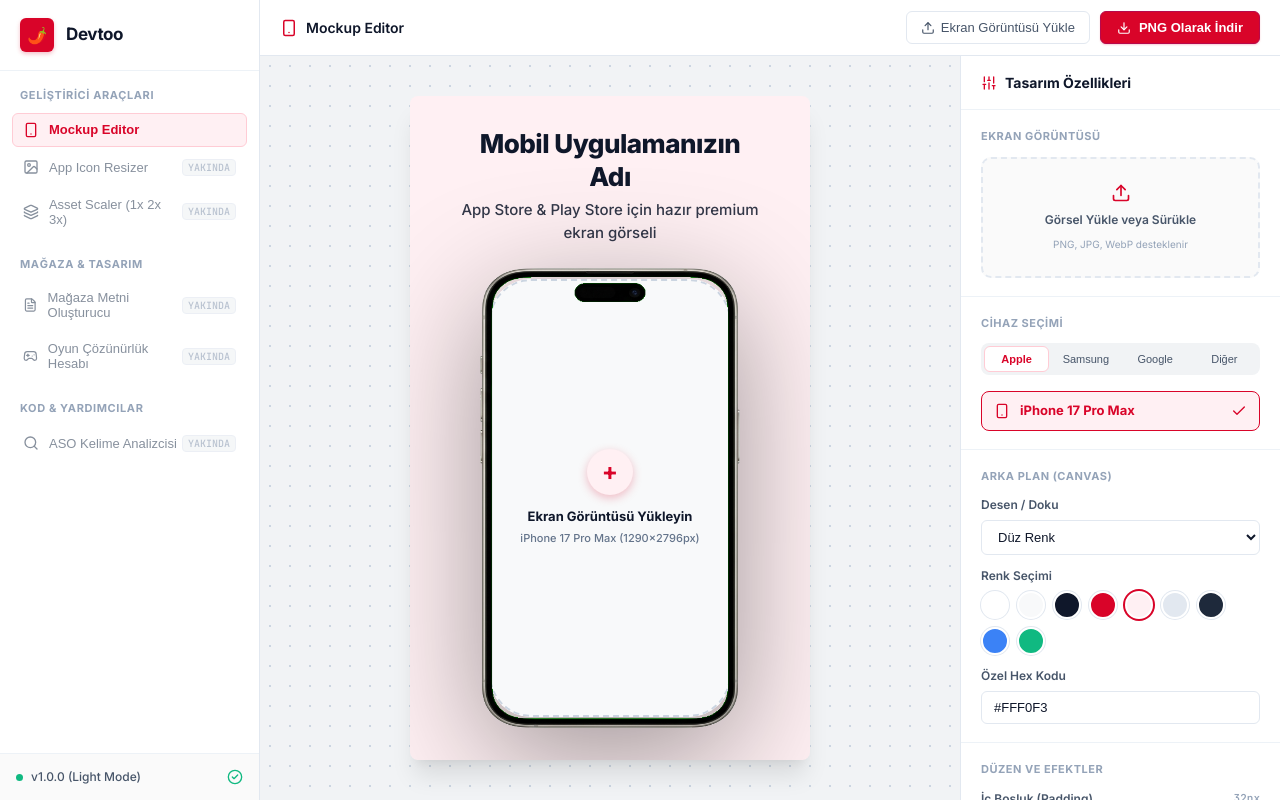
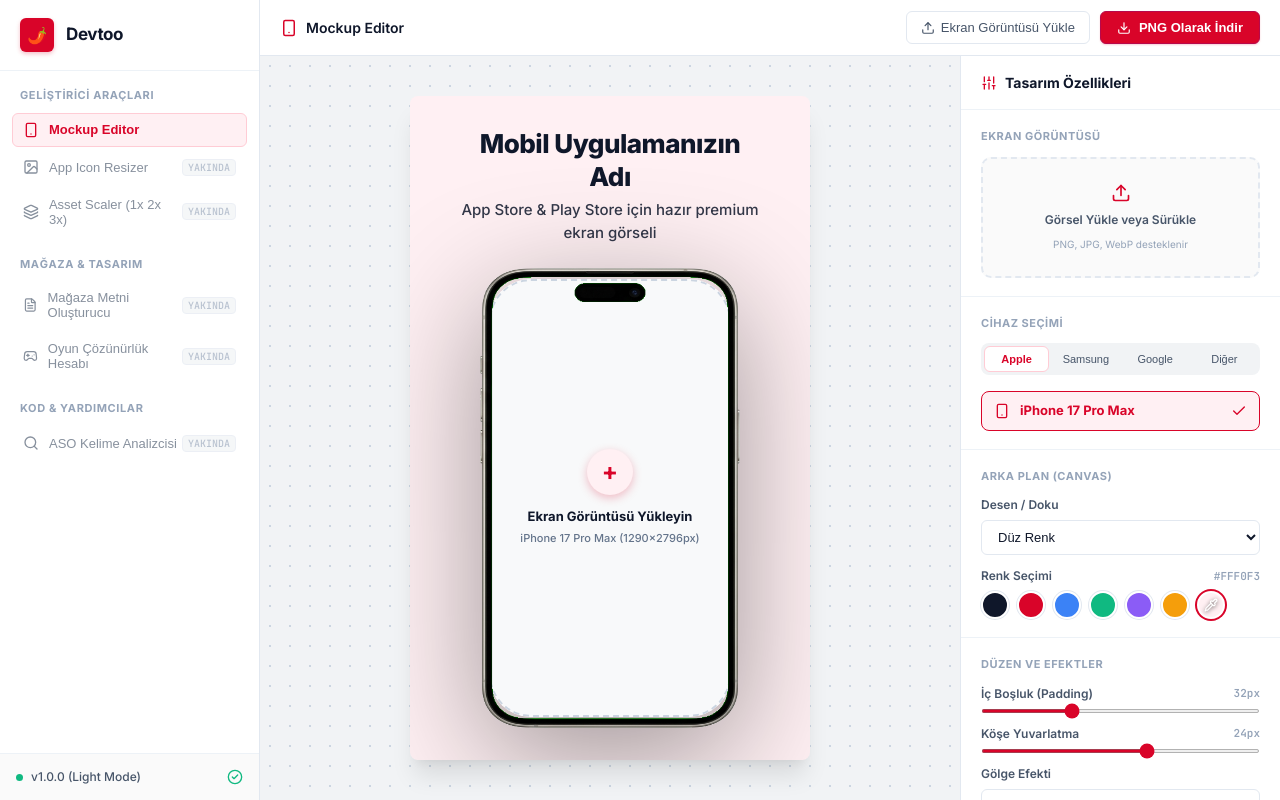
Before and after one commit to RieStudio/Devtoo, a React (Vite) app: page / in a window 1280 px wide. Built offline with nearby package versions, Linux system fonts and the light colour scheme.

Commit message:
feat(mockup): add single-row color palette picker and remove export scale

```diff
--- a/src/components/MockupEditor/InspectorPanel.tsx
+++ b/src/components/MockupEditor/InspectorPanel.tsx
@@ -6,7 +6,8 @@ import {
   Trash2,
   Sliders,
   Smartphone,
-  Check
+  Check,
+  Pipette
 } from 'lucide-react';
 
 interface InspectorPanelProps {
@@ -16,15 +17,12 @@ interface InspectorPanelProps {
 }
 
 const PALETTE_PRESETS = [
-  '#FFFFFF',
-  '#F8F9FA',
-  '#0F172A',
-  '#D90429', // Chili Red
-  '#FFF0F3', // Subtle Red tint
-  '#E2E8F0',
-  '#1E293B',
-  '#3B82F6',
-  '#10B981',
+  '#0F172A', // Siyah / Koyu Lacivert
+  '#D90429', // Şili Kırmızısı
+  '#3B82F6', // Mavi
+  '#10B981', // Yeşil
+  '#8B5CF6', // Mor
+  '#F59E0B', // Turuncu
 ];
 
 export const InspectorPanel: React.FC<InspectorPanelProps> = ({
@@ -33,6 +31,7 @@ export const InspectorPanel: React.FC<InspectorPanelProps> = ({
   onFileSelect,
 }) => {
   const fileInputRef = useRef<HTMLInputElement>(null);
+  const colorPickerInputRef = useRef<HTMLInputElement>(null);
 
   // Active Brand tab state ('apple', 'samsung', 'google', 'other')
   const currentDeviceModel = DEVICE_MODELS.find((m) => m.id === config.deviceType) || DEVICE_MODELS[0];
@@ -62,6 +61,8 @@ export const InspectorPanel: React.FC<InspectorPanelProps> = ({
       deviceColor: defaultColor,
     });
   };
+
+  const isCustomColor = !PALETTE_PRESETS.includes(config.bgColor.toUpperCase()) && !PALETTE_PRESETS.includes(config.bgColor.toLowerCase());
 
   return (
     <div className="inspector-panel">
@@ -192,28 +193,49 @@ export const InspectorPanel: React.FC<InspectorPanelProps> = ({
         </div>
 
         <div className="control-group">
-          <div className="control-label">Renk Seçimi</div>
-          <div className="color-picker-row" style={{ flexWrap: 'wrap' }}>
+          <div className="control-label">
+            <span>Renk Seçimi</span>
+            <span className="control-value">{config.bgColor.toUpperCase()}</span>
+          </div>
+
+          {/* Tek Satırda Hazır Renkler ve Özel Renk Paleti Butonu */}
+          <div className="color-picker-row" style={{ display: 'flex', alignItems: 'center', gap: '8px' }}>
             {PALETTE_PRESETS.map((color) => (
               <button
                 key={color}
-                className={`color-swatch-btn ${config.bgColor === color ? 'selected' : ''}`}
+                title={color}
+                className={`color-swatch-btn ${config.bgColor.toLowerCase() === color.toLowerCase() ? 'selected' : ''}`}
                 style={{ backgroundColor: color }}
                 onClick={() => onChangeConfig({ bgColor: color })}
               />
             ))}
+
+            {/* Gizli native color input */}
+            <input
+              ref={colorPickerInputRef}
+              type="color"
+              value={config.bgColor.startsWith('#') && config.bgColor.length === 7 ? config.bgColor : '#D90429'}
+              style={{ position: 'absolute', opacity: 0, pointerEvents: 'none', width: 0, height: 0 }}
+              onChange={(e) => onChangeConfig({ bgColor: e.target.value })}
+            />
+
+            {/* Renk Paleti Açma Butonu */}
+            <button
+              type="button"
+              title="Özel Renk Paletini Aç"
+              className={`color-swatch-btn custom-palette-btn ${isCustomColor ? 'selected' : ''}`}
+              style={{
+                display: 'flex',
+                alignItems: 'center',
+                justifyContent: 'center',
+                background: isCustomColor ? config.bgColor : 'conic-gradient(from 180deg at 50% 50%, #FF0000 0deg, #FFFF00 60deg, #00FF00 120deg, #00FFFF 180deg, #0000FF 240deg, #FF00FF 300deg, #FF0000 360deg)',
+                color: isCustomColor ? '#FFFFFF' : '#334155',
+              }}
+              onClick={() => colorPickerInputRef.current?.click()}
+            >
+              <Pipette size={14} style={{ filter: 'drop-shadow(0 1px 2px rgba(0,0,0,0.6))', color: '#FFFFFF' }} />
+            </button>
           </div>
-        </div>
-
-        <div className="control-group">
-          <div className="control-label">Özel Hex Kodu</div>
-          <input
-            type="text"
-            className="input-text"
-            value={config.bgColor}
-            onChange={(e) => onChangeConfig({ bgColor: e.target.value })}
-            placeholder="#FFFFFF"
-          />
         </div>
       </div>
 
@@ -325,30 +347,6 @@ export const InspectorPanel: React.FC<InspectorPanelProps> = ({
           </>
         )}
       </div>
-
-      {/* Section 6: Export Resolution Scale */}
-      <div className="inspector-section">
-        <div className="section-label">Dışa Aktarma Ölçeği</div>
-        <div style={{ display: 'flex', gap: '8px' }}>
-          {[1, 2, 3].map((scale) => (
-            <button
-              key={scale}
-              className={`btn-secondary ${config.exportScale === scale ? 'selected' : ''}`}
-              style={{
-                flex: 1,
-                justifyContent: 'center',
-                backgroundColor: config.exportScale === scale ? '#FFF0F3' : undefined,
-                color: config.exportScale === scale ? '#D90429' : undefined,
-                borderColor: config.exportScale === scale ? '#FFCCD5' : undefined,
-                fontWeight: config.exportScale === scale ? 700 : 500
-              }}
-              onClick={() => onChangeConfig({ exportScale: scale as any })}
-            >
-              {scale}x {scale === 2 ? '(Önerilen)' : ''}
-            </button>
-          ))}
-        </div>
-      </div>
     </div>
   );
 };
```
